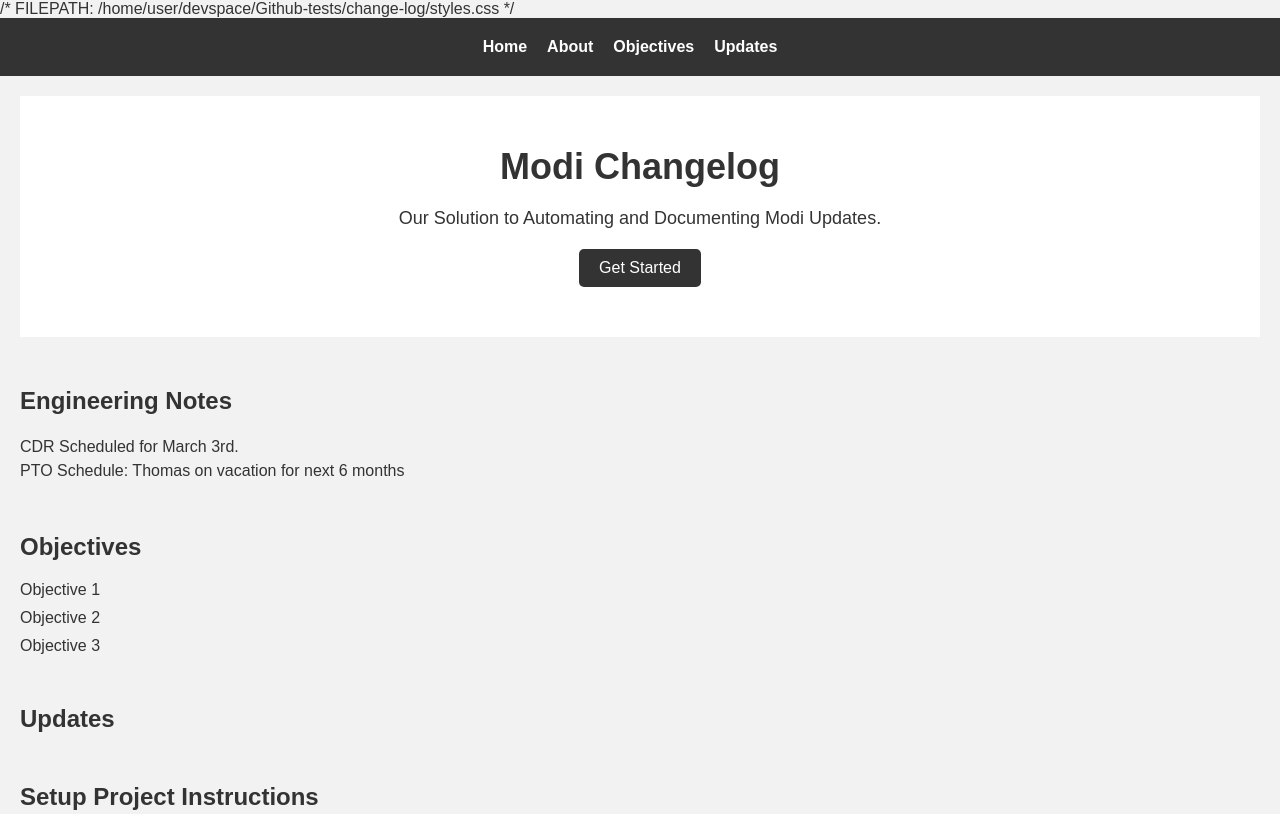
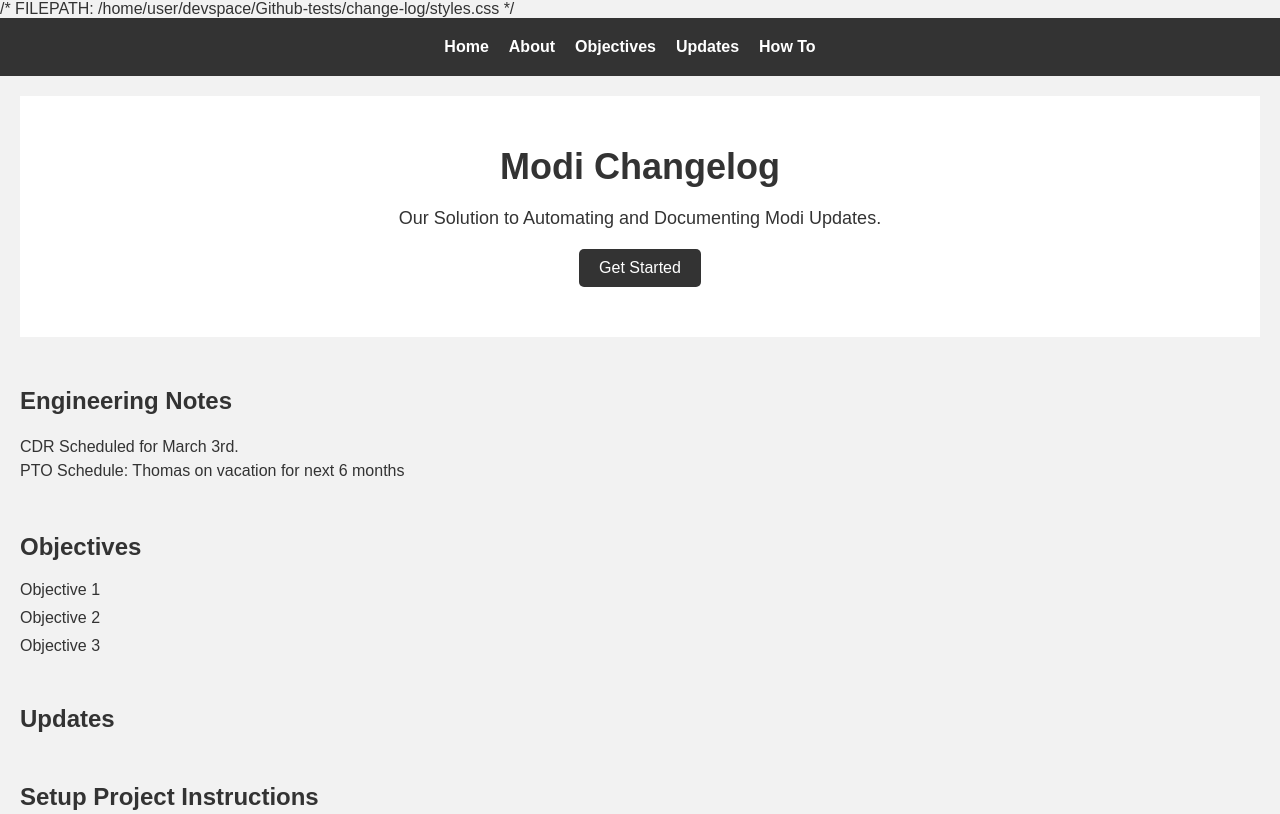
Before and after one commit to tomlegler/change-log, a plain HTML site: page index.html in a window 1280 px wide. Shown: the top 814 px of the page. Drawn offline with Linux system fonts and the light colour scheme.

Commit message:
feat(pages): changed webpage banner

```diff
--- a/index.html
+++ b/index.html
@@ -170,6 +170,7 @@ color: #fff;
                 <li><a href="#">About</a></li>
                 <li><a href="#">Objectives</a></li>
                 <li><a href="#">Updates</a></li>
+                <li><a href="#">How To</a></li>
             </ul>
         </nav>
     </header>
```
